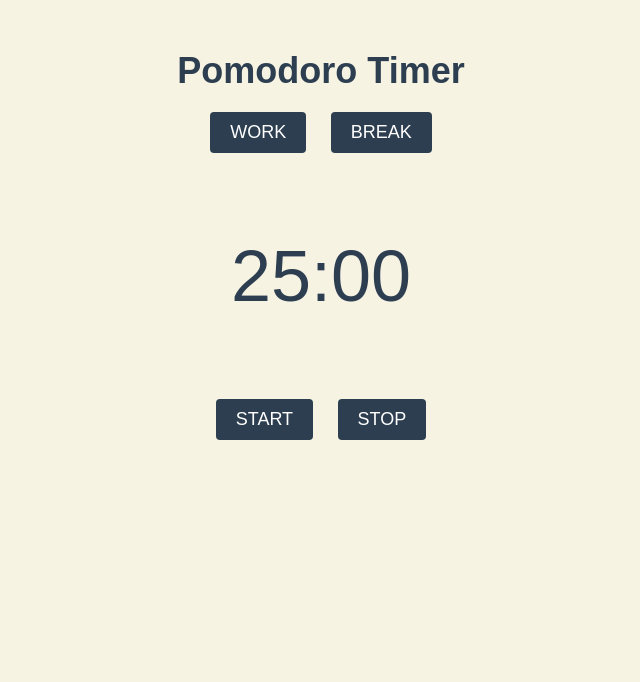
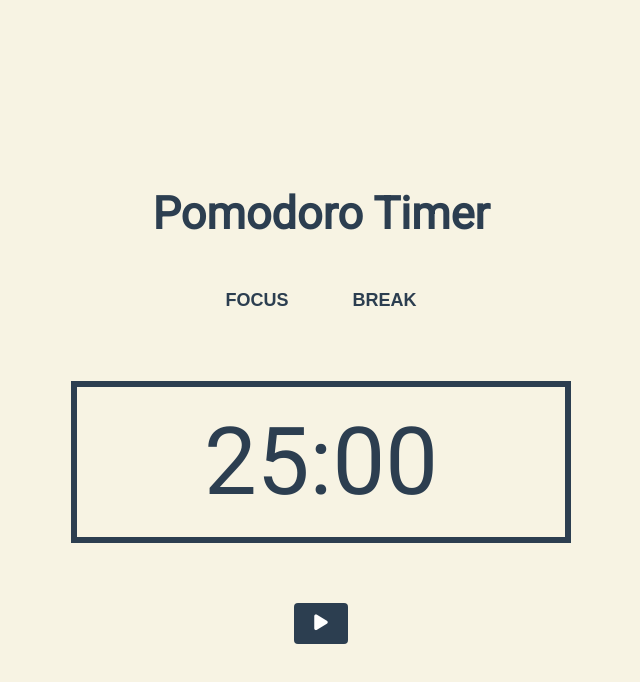
Before and after one commit to UTSprogrammers/Simplify-Features-Sandbox, a plain HTML site: page Final/index.html in a window 1280 px wide. Shown: the whole page, without its empty margins (319-959 px from the left). Drawn offline with Linux system fonts and the light colour scheme.

Commit message:
Design and function update

```diff
--- a/Final/index.html
+++ b/Final/index.html
@@ -5,21 +5,39 @@
     <meta name="viewport" content="width=device-width, initial-scale=1.0" />
     <title>Pomodoro Timer</title>
     <link rel="stylesheet" href="style.css" />
+
+    <link rel="preconnect" href="https://fonts.googleapis.com" />
+    <link rel="preconnect" href="https://fonts.gstatic.com" crossorigin />
+    <link
+      href="https://fonts.googleapis.com/css2?family=Roboto&display=swap"
+      rel="stylesheet"
+    />
+
+    <script
+      src="https://kit.fontawesome.com/6f3103b13c.js"
+      crossorigin="anonymous"
+    ></script>
   </head>
   <body>
     <section>
       <div class="container">
         <h1 class="title">Pomodoro Timer</h1>
         <div class="section-container">
-          <button id="work" class="btn">Work</button>
+          <button id="work" class="btn">Focus</button>
           <button id="break" class="btn">BreaK</button>
         </div>
 
         <p class="timer" id="timer">25:00</p>
         <div class="button-wrapper">
-          <button class="button" id="start">Start</button>
-          <button class="button" id="stop">Stop</button>
-          <button class="button" id="reset">Reset</button>
+          <button class="button" id="start">
+            <i class="fa-solid fa-play"></i>
+          </button>
+          <button class="button" id="stop">
+            <i class="fa-solid fa-pause"></i>
+          </button>
+          <button class="button" id="reset">
+            <i class="fa-solid fa-arrow-rotate-left"></i>
+          </button>
         </div>
         <div class="button-wrapper">
           <button class="button" id="breakStart">BStart</button>
--- a/Final/script.js
+++ b/Final/script.js
@@ -19,6 +19,7 @@ let breakInterval;
 let breakTime = 300;
 
 resetElement.style.display = "none";
+stopElement.style.display = "none";
 breakStartElement.style.display = "none";
 breakStopElement.style.display = "none";
 breakResetElement.style.display = "none";
@@ -46,11 +47,13 @@ function startTimer() {
   startElement.style.display = "none";
   resetElement.style.display = "inline-block";
   breakElement.style.display = "none";
+  stopElement.style.display = "inline-block";
 }
 
 function stopTimer() {
   clearInterval(interval);
   startElement.style.display = "inline-block";
+  stopElement.style.display = "none";
 }
 
 function resetTimer() {
--- a/Final/style.css
+++ b/Final/style.css
@@ -8,34 +8,42 @@ body {
 
 .container {
   margin: 0 auto;
-  max-width: 400px;
+  max-width: 500px;
   text-align: center;
-  padding: 20px;
-  font-family: sans-serif;
+  padding: 150px;
+  font-family: "Roboto", sans-serif;
 }
 
 .title {
-  font-size: 36px;
-  margin-bottom: 10px;
+  font-size: 45px;
+  margin-bottom: 30px;
   color: #2c3e50;
 }
 
 .btn {
   font-size: 18px;
+  font-weight: 900;
   padding: 10px 20px;
   margin: 10px;
-  color: white;
-  background-color: #2c3e50;
+  color: #2c3e50;
+  background-color: transparent;
   border: none;
-  border-radius: 4px;
   cursor: pointer;
   text-transform: uppercase;
   transition: opacity 0.3s ease-in-out;
 }
 
+.btn:hover {
+  opacity: 70%;
+}
+
 .timer {
-  font-size: 72px;
+  font-size: 94px;
   color: #2c3e50;
+  padding: 20px 80px;
+  margin: 50px auto;
+  border-color: #2c3e50;
+  border: 6px solid #2c3e50;
 }
 
 .button {
```
